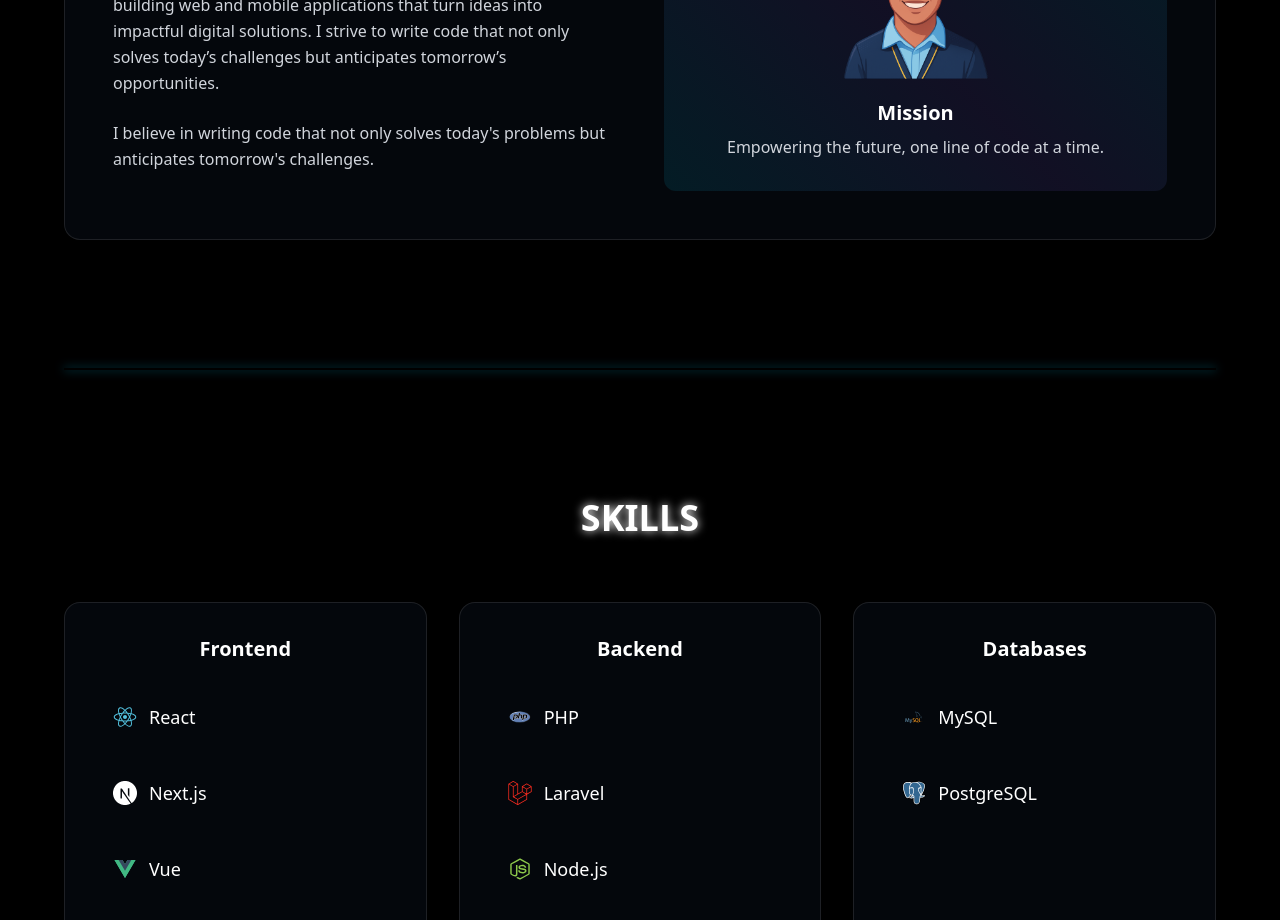
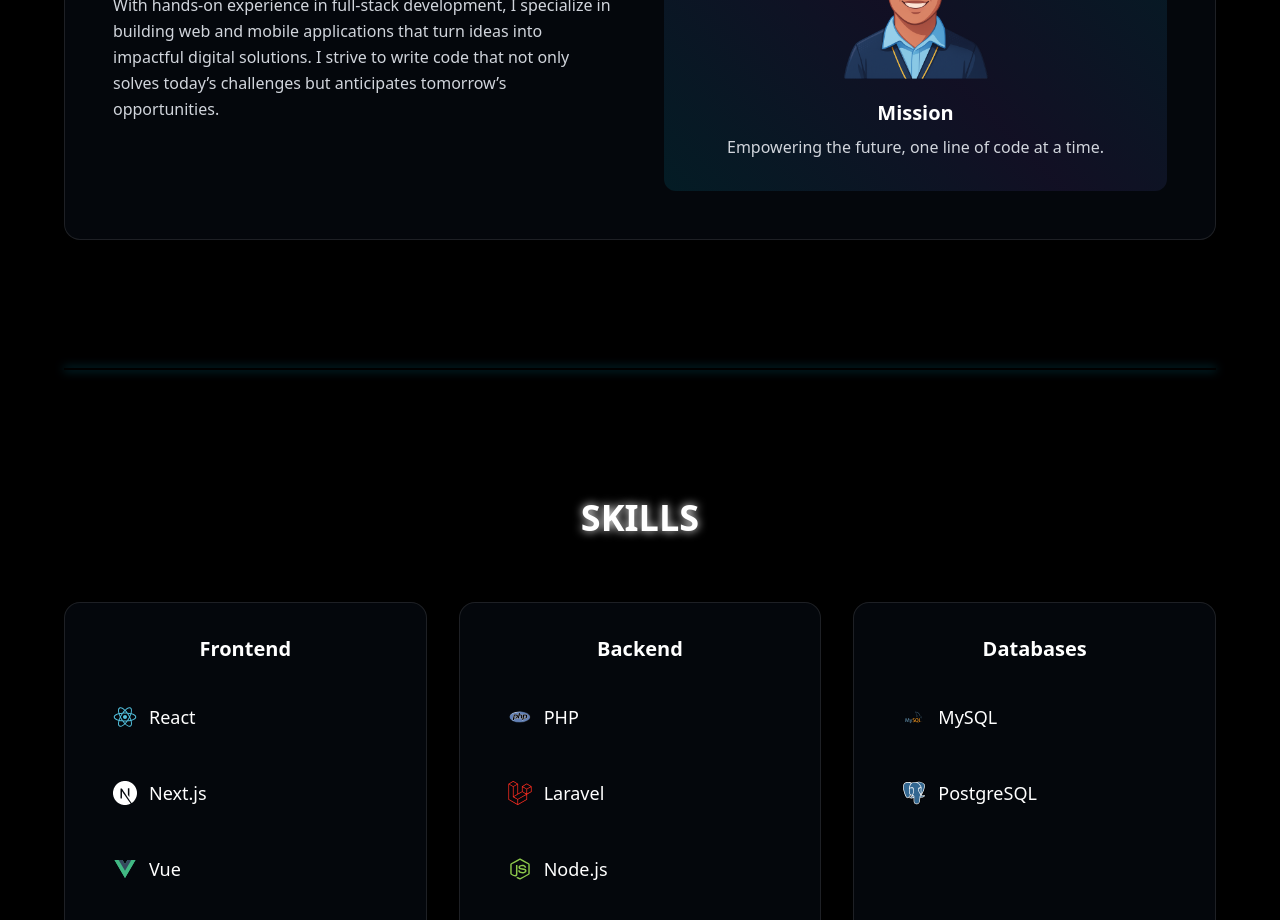
Before and after one commit to ShemHooks/portfolio, a React (Vite) app: page / in a window 1280 px wide. Shown: the part 1240-2160 px from the top of the page. Built offline with nearby package versions, Linux system fonts and the light colour scheme.

Commit message:
comment out part of about

```diff
--- a/src/components/About.jsx
+++ b/src/components/About.jsx
@@ -20,10 +20,10 @@
                 only solves today’s challenges but anticipates tomorrow’s
                 opportunities.
               </p>
-              <p className="leading-relaxed text-gray-300">
+              {/* <p className="leading-relaxed text-gray-300">
                 I believe in writing code that not only solves today's problems
                 but anticipates tomorrow's challenges.
-              </p>
+              </p> */}
             </div>
             <div className="p-8 text-center holographic rounded-xl">
               <div className="mb-4 text-6xl">
```
Also changed, not shown: 1 other file (tests, documents, lock files or other folders).
